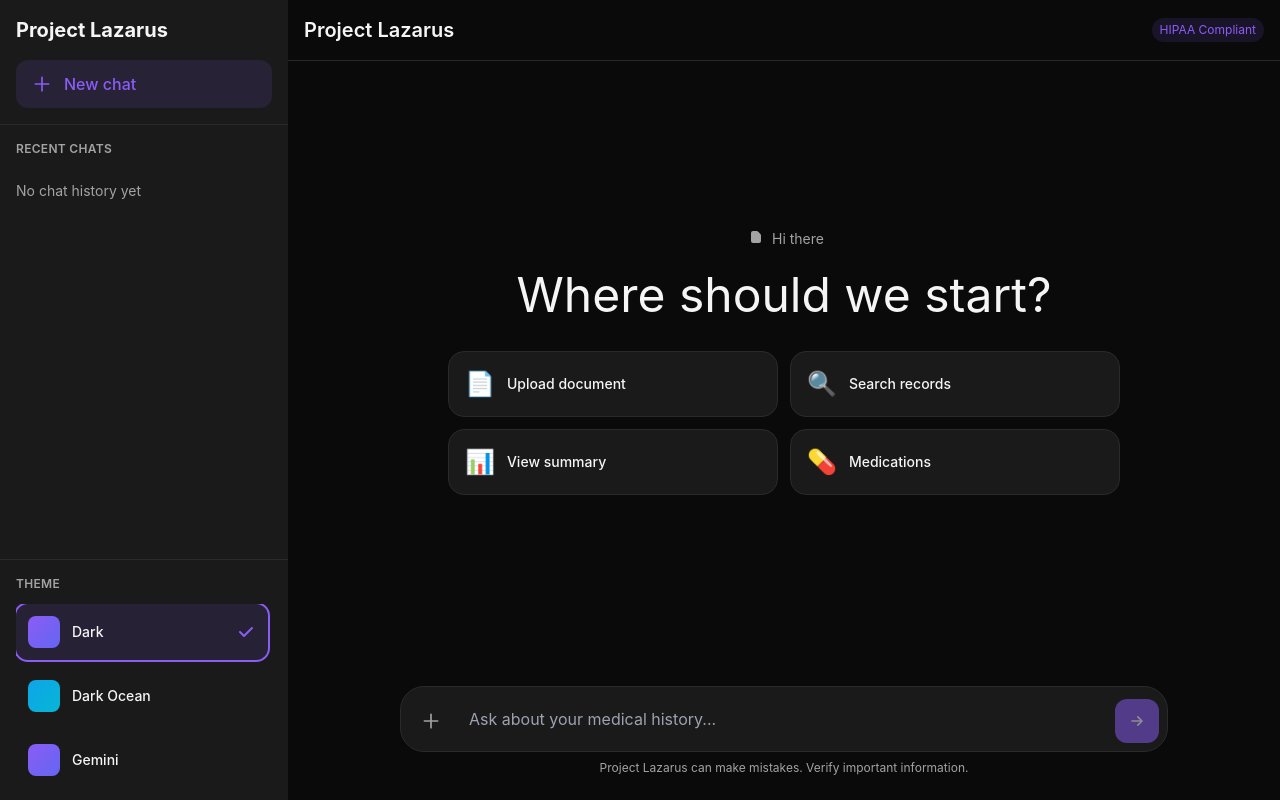
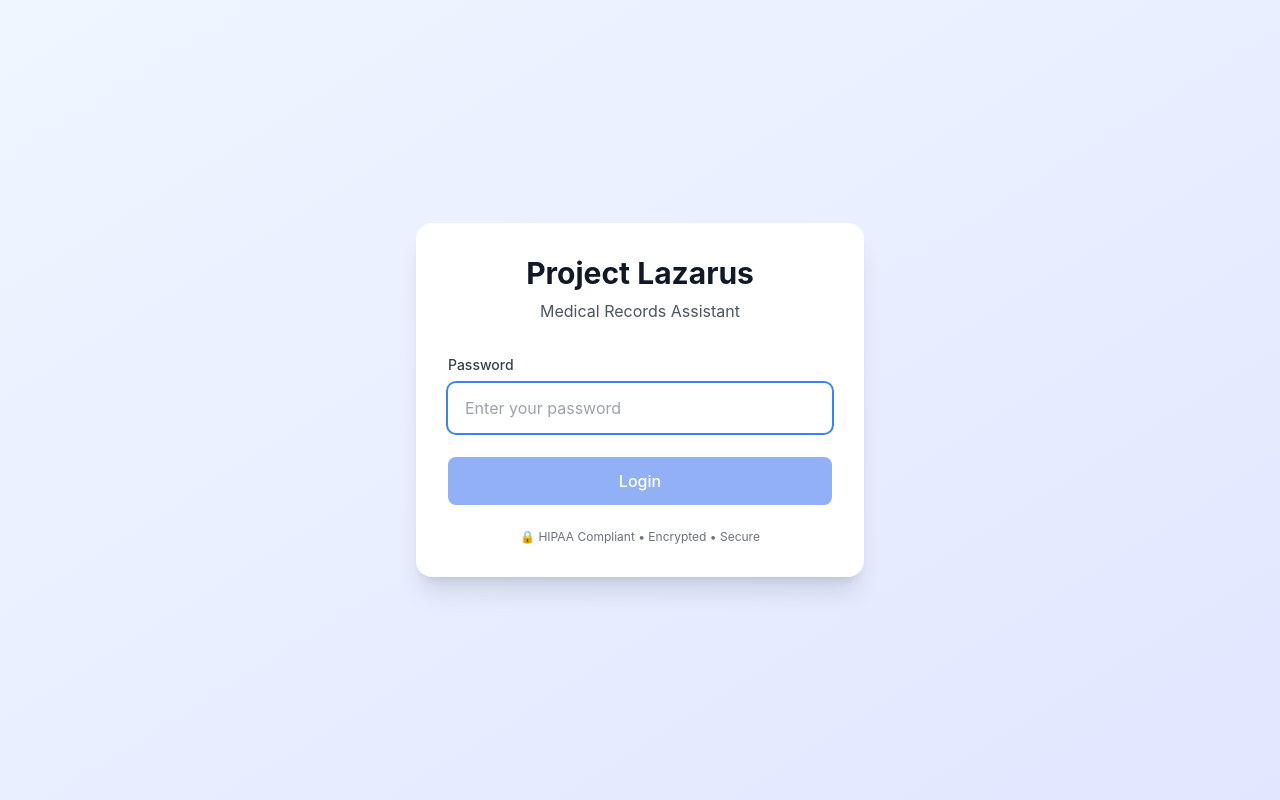
Before and after one commit to apatt124/project-lazarus, a Next.js app in the folder frontend/: page / in a window 1280 px wide. Built offline with nearby package versions, Linux system fonts and the light colour scheme.

Commit message:
Add simple password-based login system with protected /app route

```diff
--- /dev/null
+++ b/frontend/app/api/auth/login/route.ts
@@ -0,0 +1,36 @@
+import { NextRequest, NextResponse } from 'next/server';
+
+// Simple password check - in production, use proper authentication
+const VALID_PASSWORD = process.env.APP_PASSWORD || 'lazarus2024';
+
+export async function POST(request: NextRequest) {
+  try {
+    const { password } = await request.json();
+
+    if (!password) {
+      return NextResponse.json(
+        { success: false, error: 'Password is required' },
+        { status: 400 }
+      );
+    }
+
+    // Check password
+    if (password === VALID_PASSWORD) {
+      return NextResponse.json({
+        success: true,
+        message: 'Login successful',
+      });
+    } else {
+      return NextResponse.json(
+        { success: false, error: 'Invalid password' },
+        { status: 401 }
+      );
+    }
+  } catch (error) {
+    console.error('Login error:', error);
+    return NextResponse.json(
+      { success: false, error: 'Login failed' },
+      { status: 500 }
+    );
+  }
+}
--- /dev/null
+++ b/frontend/app/app/page.tsx
@@ -0,0 +1,78 @@
+'use client';
+
+import { useState, useEffect } from 'react';
+import { useRouter } from 'next/navigation';
+import Sidebar from '@/components/Sidebar';
+import ChatInterface from '@/components/ChatInterface';
+import { themes, defaultTheme } from '@/lib/themes';
+
+export default function AppPage() {
+  const [currentTheme, setCurrentTheme] = useState(defaultTheme);
+  const [sidebarOpen, setSidebarOpen] = useState(false);
+  const [chatHistory, setChatHistory] = useState<string[]>([]);
+  const [isAuthenticated, setIsAuthenticated] = useState(false);
+  const router = useRouter();
+
+  useEffect(() => {
+    // Check authentication
+    const auth = sessionStorage.getItem('lazarus_auth');
+    if (auth !== 'true') {
+      router.push('/');
+      return;
+    }
+    setIsAuthenticated(true);
+
+    // Load theme
+    const savedTheme = localStorage.getItem('theme');
+    if (savedTheme && themes[savedTheme]) {
+      setCurrentTheme(savedTheme);
+    }
+  }, [router]);
+
+  const handleThemeChange = (theme: string) => {
+    setCurrentTheme(theme);
+    localStorage.setItem('theme', theme);
+  };
+
+  const handleLogout = () => {
+    sessionStorage.removeItem('lazarus_auth');
+    router.push('/');
+  };
+
+  if (!isAuthenticated) {
+    return (
+      <div className="flex h-screen items-center justify-center bg-gray-100">
+        <div className="text-center">
+          <div className="animate-spin rounded-full h-12 w-12 border-b-2 border-blue-600 mx-auto"></div>
+          <p className="mt-4 text-gray-600">Verifying authentication...</p>
+        </div>
+      </div>
+    );
+  }
+
+  const theme = themes[currentTheme];
+
+  return (
+    <div className="flex h-screen overflow-hidden" style={{ backgroundColor: theme.colors.background }}>
+      {/* Sidebar */}
+      <Sidebar
+        isOpen={sidebarOpen}
+        onClose={() => setSidebarOpen(false)}
+        theme={theme}
+        currentTheme={currentTheme}
+        onThemeChange={handleThemeChange}
+        chatHistory={chatHistory}
+        onLogout={handleLogout}
+      />
+
+      {/* Main Content */}
+      <div className="flex-1 flex flex-col">
+        <ChatInterface
+          theme={theme}
+          onMenuClick={() => setSidebarOpen(!sidebarOpen)}
+          onNewChat={(title) => setChatHistory([title, ...chatHistory])}
+        />
+      </div>
+    </div>
+  );
+}
--- a/frontend/app/page.tsx
+++ b/frontend/app/page.tsx
@@ -1,48 +1,102 @@
 'use client';
 
 import { useState, useEffect } from 'react';
-import Sidebar from '@/components/Sidebar';
-import ChatInterface from '@/components/ChatInterface';
-import { themes, defaultTheme } from '@/lib/themes';
+import { useRouter } from 'next/navigation';
 
-export default function Home() {
-  const [currentTheme, setCurrentTheme] = useState(defaultTheme);
-  const [sidebarOpen, setSidebarOpen] = useState(false);
-  const [chatHistory, setChatHistory] = useState<string[]>([]);
+export default function LoginPage() {
+  const [password, setPassword] = useState('');
+  const [error, setError] = useState('');
+  const [isLoading, setIsLoading] = useState(false);
+  const router = useRouter();
 
   useEffect(() => {
-    const savedTheme = localStorage.getItem('theme');
-    if (savedTheme && themes[savedTheme]) {
-      setCurrentTheme(savedTheme);
+    // Check if already logged in
+    const isAuthenticated = sessionStorage.getItem('lazarus_auth');
+    if (isAuthenticated === 'true') {
+      router.push('/app');
     }
-  }, []);
+  }, [router]);
 
-  const handleThemeChange = (theme: string) => {
-    setCurrentTheme(theme);
-    localStorage.setItem('theme', theme);
+  const handleSubmit = async (e: React.FormEvent) => {
+    e.preventDefault();
+    setError('');
+    setIsLoading(true);
+
+    try {
+      const response = await fetch('/api/auth/login', {
+        method: 'POST',
+        headers: { 'Content-Type': 'application/json' },
+        body: JSON.stringify({ password }),
+      });
+
+      const data = await response.json();
+
+      if (data.success) {
+        sessionStorage.setItem('lazarus_auth', 'true');
+        router.push('/app');
+      } else {
+        setError('Invalid password');
+        setPassword('');
+      }
+    } catch (err) {
+      setError('Login failed. Please try again.');
+    } finally {
+      setIsLoading(false);
+    }
   };
 
-  const theme = themes[currentTheme];
+  return (
+    <div className="min-h-screen flex items-center justify-center bg-gradient-to-br from-blue-50 to-indigo-100">
+      <div className="max-w-md w-full mx-4">
+        <div className="bg-white rounded-2xl shadow-xl p-8">
+          {/* Logo/Title */}
+          <div className="text-center mb-8">
+            <h1 className="text-3xl font-bold text-gray-900 mb-2">
+              Project Lazarus
+            </h1>
+            <p className="text-gray-600">Medical Records Assistant</p>
+          </div>
 
-  return (
-    <div className="flex h-screen overflow-hidden" style={{ backgroundColor: theme.colors.background }}>
-      {/* Sidebar */}
-      <Sidebar
-        isOpen={sidebarOpen}
-        onClose={() => setSidebarOpen(false)}
-        theme={theme}
-        currentTheme={currentTheme}
-        onThemeChange={handleThemeChange}
-        chatHistory={chatHistory}
-      />
+          {/* Login Form */}
+          <form onSubmit={handleSubmit} className="space-y-6">
+            <div>
+              <label htmlFor="password" className="block text-sm font-medium text-gray-700 mb-2">
+                Password
+              </label>
+              <input
+                id="password"
+                type="password"
+                value={password}
+                onChange={(e) => setPassword(e.target.value)}
+                className="w-full px-4 py-3 border border-gray-300 rounded-lg focus:ring-2 focus:ring-blue-500 focus:border-transparent outline-none transition-all"
+                placeholder="Enter your password"
+                disabled={isLoading}
+                autoFocus
+              />
+            </div>
 
-      {/* Main Content */}
-      <div className="flex-1 flex flex-col">
-        <ChatInterface
-          theme={theme}
-          onMenuClick={() => setSidebarOpen(!sidebarOpen)}
-          onNewChat={(title) => setChatHistory([title, ...chatHistory])}
-        />
+            {error && (
+              <div className="bg-red-50 border border-red-200 text-red-700 px-4 py-3 rounded-lg text-sm">
+                {error}
+              </div>
+            )}
+
+            <button
+              type="submit"
+              disabled={isLoading || !password}
+              className="w-full bg-blue-600 hover:bg-blue-700 text-white font-medium py-3 px-4 rounded-lg transition-colors disabled:opacity-50 disabled:cursor-not-allowed"
+            >
+              {isLoading ? 'Logging in...' : 'Login'}
+            </button>
+          </form>
+
+          {/* Footer */}
+          <div className="mt-6 text-center">
+            <p className="text-xs text-gray-500">
+              🔒 HIPAA Compliant • Encrypted • Secure
+            </p>
+          </div>
+        </div>
       </div>
     </div>
   );
--- a/frontend/components/Sidebar.tsx
+++ b/frontend/components/Sidebar.tsx
@@ -9,9 +9,10 @@ interface SidebarProps {
   currentTheme: string;
   onThemeChange: (theme: string) => void;
   chatHistory: string[];
+  onLogout?: () => void;
 }
 
-export default function Sidebar({ isOpen, onClose, theme, currentTheme, onThemeChange, chatHistory }: SidebarProps) {
+export default function Sidebar({ isOpen, onClose, theme, currentTheme, onThemeChange, chatHistory, onLogout }: SidebarProps) {
   return (
     <>
       {/* Mobile overlay */}
@@ -123,6 +124,22 @@ export default function Sidebar({ isOpen, onClose, theme, currentTheme, onThemeC
             ))}
           </div>
         </div>
+
+        {/* Logout Button */}
+        {onLogout && (
+          <div className="p-4 border-t" style={{ borderColor: theme.colors.border }}>
+            <button
+              onClick={onLogout}
+              className="w-full flex items-center gap-3 px-4 py-3 rounded-xl transition-all hover:bg-red-500/10"
+              style={{ color: '#ef4444' }}
+            >
+              <svg className="w-5 h-5" fill="none" stroke="currentColor" viewBox="0 0 24 24">
+                <path strokeLinecap="round" strokeLinejoin="round" strokeWidth={2} d="M17 16l4-4m0 0l-4-4m4 4H7m6 4v1a3 3 0 01-3 3H6a3 3 0 01-3-3V7a3 3 0 013-3h4a3 3 0 013 3v1" />
+              </svg>
+              <span className="font-medium">Logout</span>
+            </button>
+          </div>
+        )}
       </div>
     </>
   );
```
Also changed, not shown: 2 other files (tests, documents, lock files or other folders).
